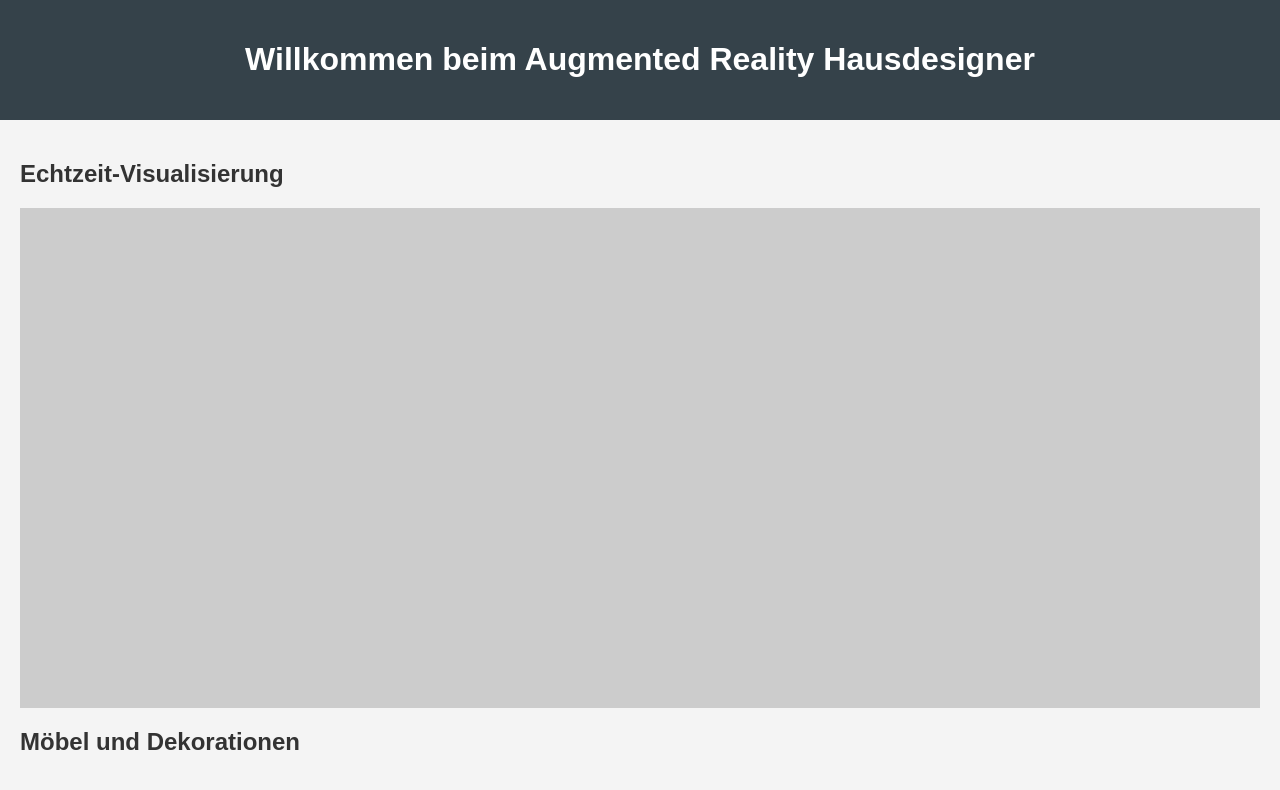
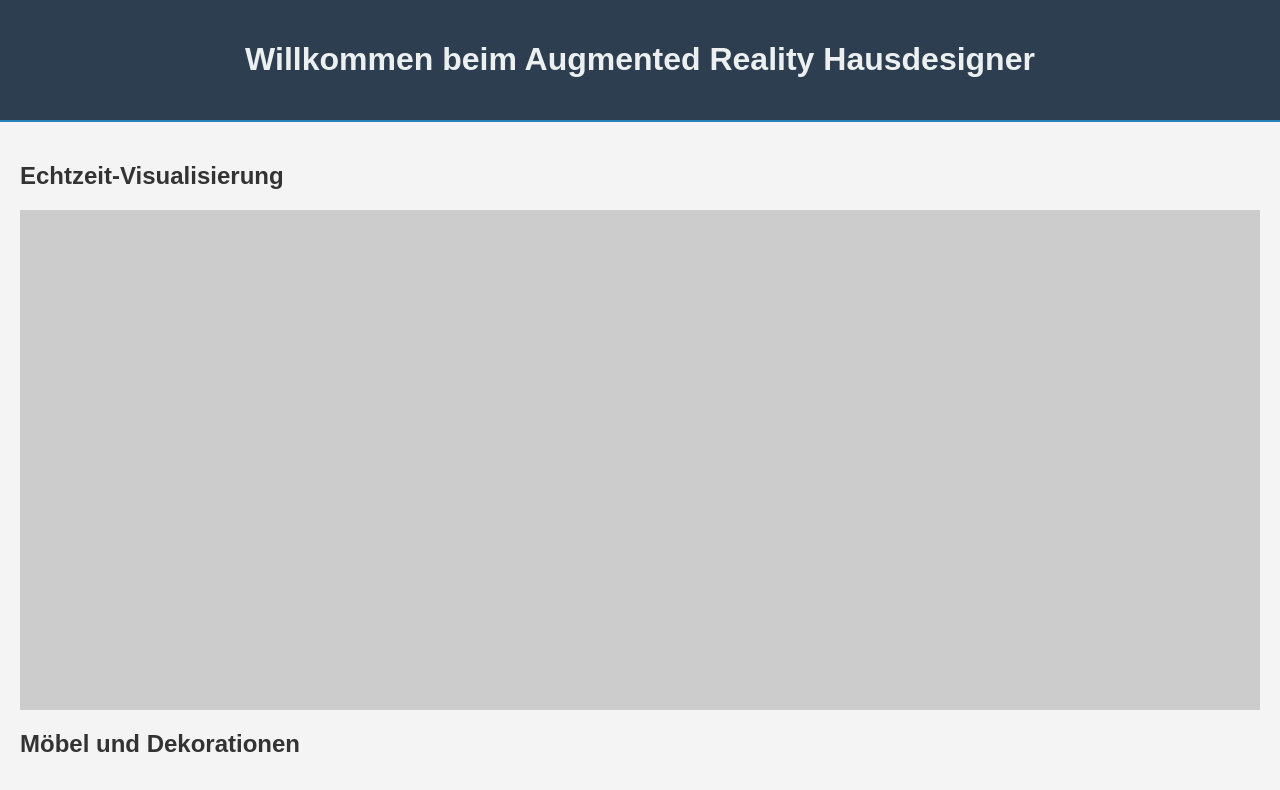
Before and after one commit to helpbringer6-ui/augmented-reality-hausdesigner, a plain HTML site: page index.html in a window 1280 px wide. Drawn offline with Linux system fonts and the light colour scheme.

Commit message:
Improve header styling for better contrast and readability

```diff
--- a/styles.css
+++ b/styles.css
@@ -7,10 +7,11 @@ body {
 }
 
 header {
-    background: #35424a;
-    color: #ffffff;
+    background: #2c3e50;
+    color: #ecf0f1;
     padding: 20px 0;
     text-align: center;
+    border-bottom: 2px solid #2980b9;
 }
 
 main {
```
